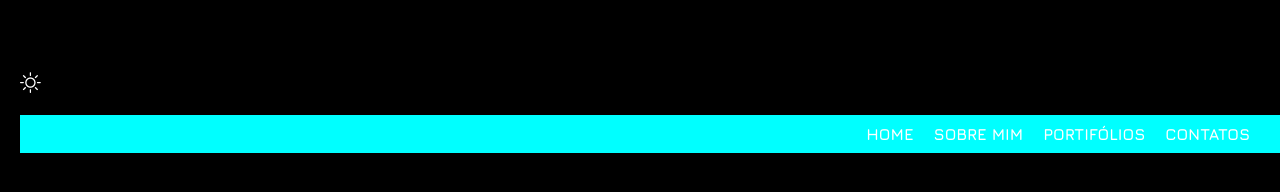
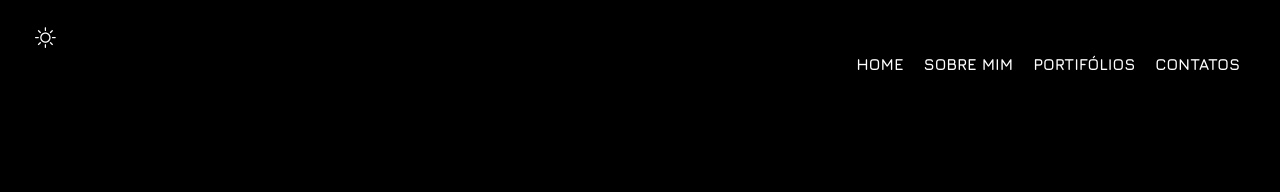
Before and after one commit to tiaxgo/FIRT-TRY, a plain HTML site: page index.html in a window 1280 px wide. Drawn offline with nearby package versions, Linux system fonts and the light colour scheme.

Commit message:
Visualização

```diff
--- a/style.css
+++ b/style.css
@@ -18,7 +18,7 @@ body {
 
 
 nav {
-    background-color: aqua;
+
     text-decoration: none;
     display: flex;
     flex-direction: row;
@@ -86,9 +86,10 @@ input[type="checkbox"] {
 
 header,
 .dark header {
-    padding: 20px 0px 15px 20px;
-    position: relative;
-    top: 50px;
+    display: flex;
+    flex-direction: row;
+    justify-content: space-between;
+    padding: 25px 10px 10px 35px;
 
 
 }
```
